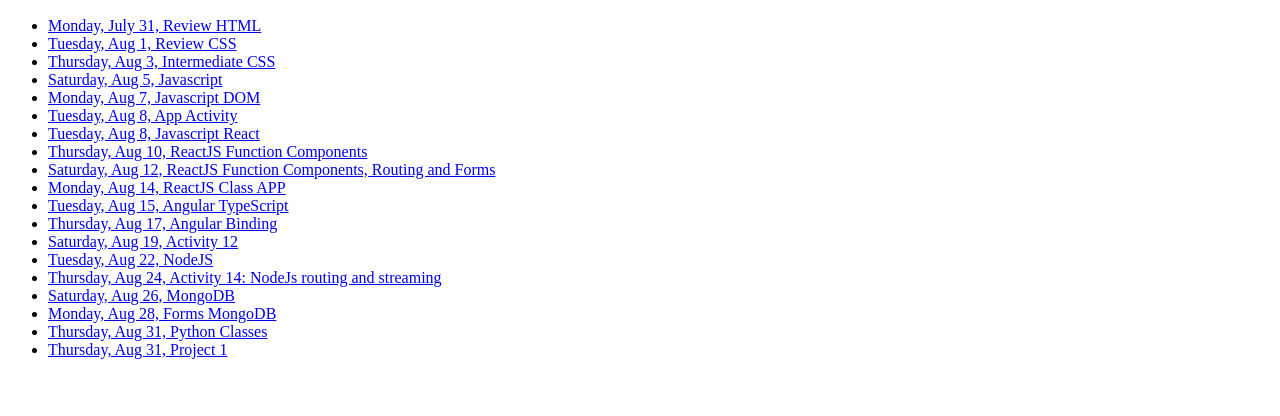
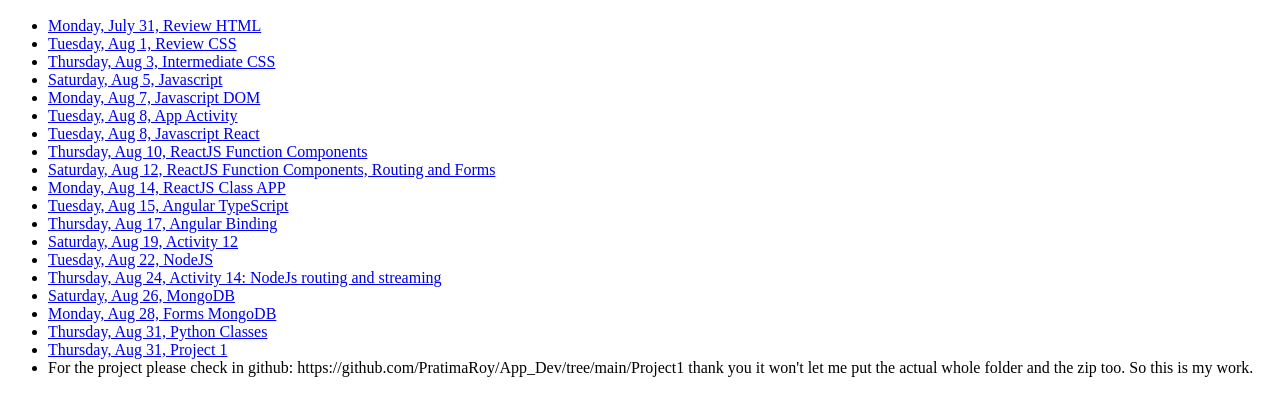
Before and after one commit to PratimaRoy/App_Dev, a plain HTML site: page index.html in a window 1280 px wide. Shown: the part 110-526 px from the top of the page. Drawn offline with Linux system fonts and the light colour scheme.

Commit message:
Add files via upload

```diff
--- a/index.html
+++ b/index.html
@@ -68,7 +68,9 @@
         <li>
             <a href="pratima_project1.zip" download>Thursday, Aug 31, Project 1</a>
         </li>
-
+        <li>
+            For the project please check in github: https://github.com/PratimaRoy/App_Dev/tree/main/Project1 thank you it won't let me put the actual whole folder and the zip too. So this is my work.
+        </li>
 
     </ul>
 </body>
```
